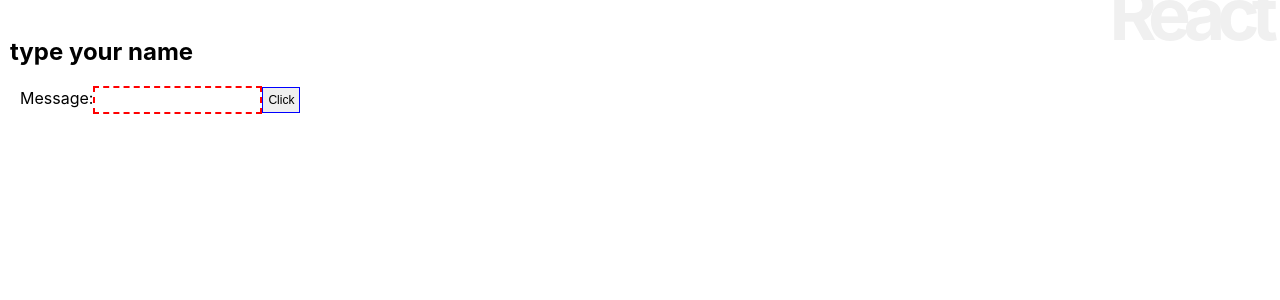
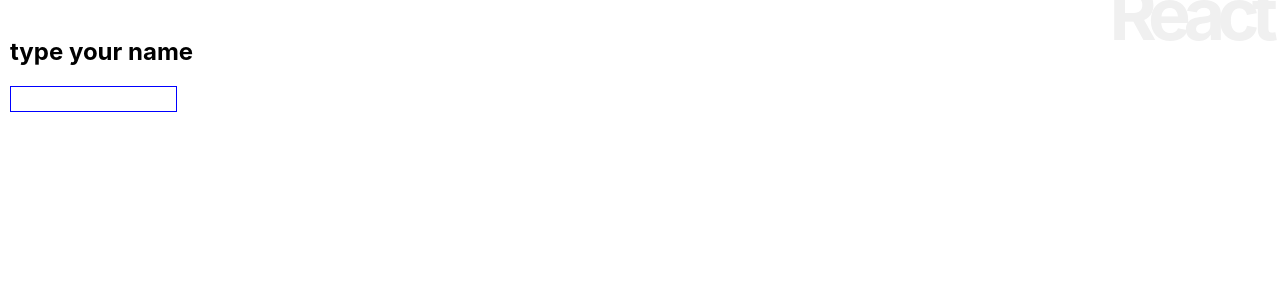
Before and after one commit to din65040/react_started, a React (Create React App) app: page / in a window 1280 px wide. Shown: the top 300 px of the page. Built offline with nearby package versions, Linux system fonts and the light colour scheme.

Commit message:
feat：リスト 3-29 サンプル作成

```diff
--- a/src/App.js
+++ b/src/App.js
@@ -12,42 +12,23 @@
     padding: "5px"
   }
 
-  inputStyle = {
-    fontSize: "12px",
-    padding: "5px"
-  }
-
   constructor(props) {
     super(props);
     this.state = {
       message: 'type your name'
     }
-    this.doChange = this.doChange.bind(this);
-    this.doSubmit = this.doSubmit.bind(this);
+    this.doCheck = this.doCheck.bind(this);
   }
 
-  doChange(event) {
-    this.input = event.target.value;
-  }
-
-  doSubmit(event) {
-    this.setState({
-      message: 'Hello, ' + this.input + '!!'
-    })
-    event.preventDefault();
+  doCheck(event) {
+    alert(event.target.value + "は長すぎます（最大10文字）");
   }
 
   render() {
     return <div>
     <h1>React</h1>
     <h2>{this.state.message}</h2>
-    <form onSubmit={this.doSubmit}>
-      <label>
-        <span style={this.inputStyle}></span>Message:
-        <input type="text" style={this.inputStyle} onChange={this.doChange} required pattern="[A-Za-z _,.+]" />
-      </label>
-      <input type="submit" style={this.inputStyle} value="Click"/>
-    </form>
+    <Message maxlength="10" onCheck={this.doCheck}></Message>
     </div>
   }
 }
--- a/src/components/Message.js
+++ b/src/components/Message.js
@@ -1,35 +1,25 @@
 import React, { Component } from "react";
 
 class Message extends Component {
-  li = {
-    fontSize: "16px",
-    color: "#06",
-    margin: "0",
-    padding: "0",
-  };
+  inputStyle = {
+    fontSize: "12px",
+    padding: "5px"
+  }
+
+  constructor(props) {
+    super(props);
+    this.doChange = this.doChange.bind(this);
+  }
+
+  doChange(e) {
+    if (e.target.value.length > this.props.maxlength) {
+      this.props.onCheck(e);
+      e.target.value = e.target.value.substr(0, this.props.maxlength);
+    }
+  }
 
   render() {
-    let content = this.props.children;
-    let arr = content.split("。");
-    let arr2 = [];
-    for (let i = 0; i < arr.length; i++) {
-      if (arr[i].trim() != "") {
-        arr2.push(arr[i]);
-      }
-    }
-
-    let list = arr2.map((value, key) => (
-      <li style={this.li} key={key}>
-        {value}.
-      </li>
-    ));
-
-    return (
-      <div>
-        <h2>{this.props.title}</h2>
-        <ol>{list}</ol>
-      </div>
-    );
+    return <input type="text" style={this.inputStyle} onChange={this.doChange} />
   }
 }
 
```
